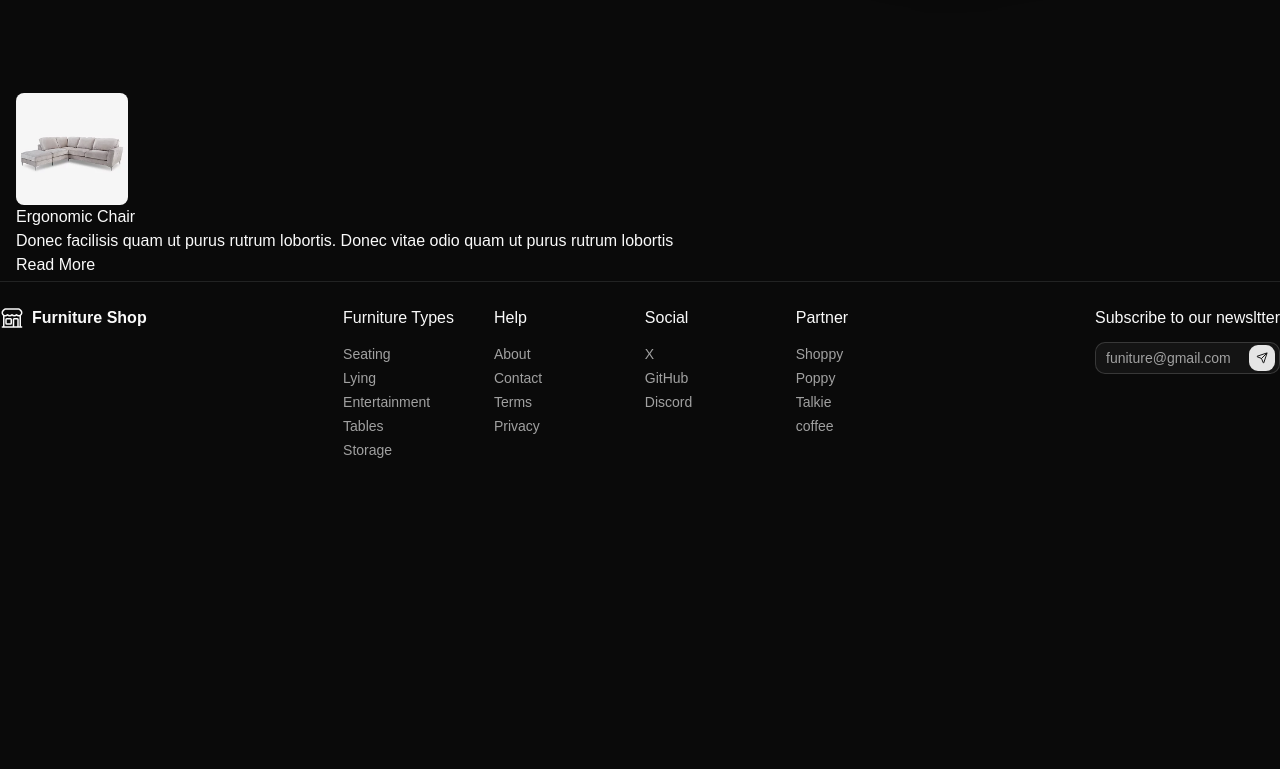
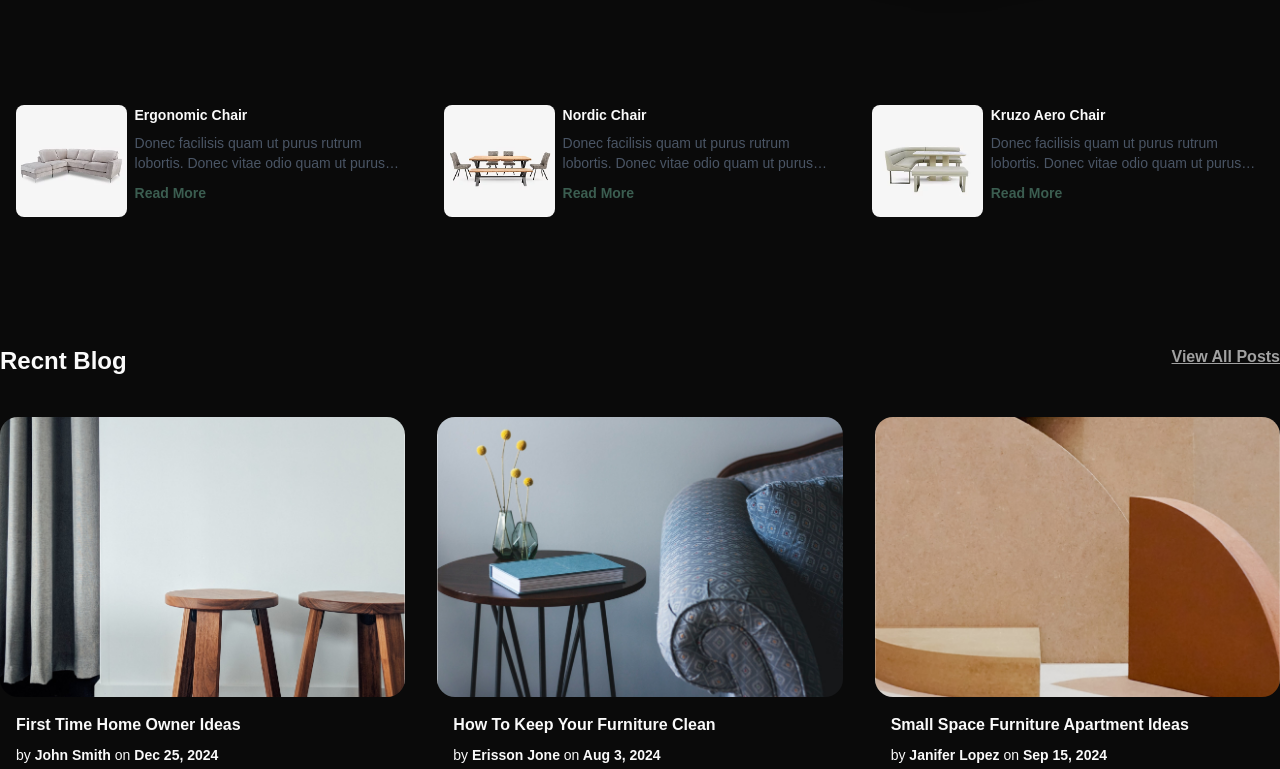
Before and after one commit to WaiKyawMyo/furniture-web, a React (Vite) app: page / in a window 1280 px wide. Shown: the part 631-1400 px from the top of the page. Before the commit the page ends 1117 px from the top, so only its background shows below. Built offline with nearby package versions, Linux system fonts and the light colour scheme.

Commit message:
Home BLog finish

```diff
--- a/src/Pages/Home.tsx
+++ b/src/Pages/Home.tsx
@@ -1,9 +1,20 @@
+import BlogCard from "@/components/blogs/BlogCard";
 import CarouselPlugin from "@/components/products/CarouselCard";
 import { Button } from "@/components/ui/button";
 import Couch from "@/data/images/couch.png";
+import { posts } from "@/data/posts";
 import { products } from "@/data/products";
 import { Link } from "react-router";
+
+const samplePosts = posts.slice(0,3)
+
 const Home = () => {
+  const Title = ({title,href,sideText}:{title:string,href:string,sideText:string})=> (
+    <div className="px-4 md:px-0 lg:px-0 mt-28 mb-10 flex flex-col lg:flex-row lg:justify-between md:flex-row md:justify-between ">
+      <h2 className="text-2xl font-bold mb-4 md:mb-0">{title}</h2>
+      <Link className="text-muted-foreground font-semibold underline" to={href}>{sideText}</Link>
+    </div>
+  )
   return (
     <div className="container mx-auto">
       <div className=" flex flex-col lg:flex-row lg:justify-between ">
@@ -36,6 +47,8 @@ const Home = () => {
         <img className="w-full lg:3/5" src={Couch} alt="" />
       </div>
       <CarouselPlugin products={products}/>
+      <Title title="Recnt Blog" href="/blogs" sideText="View All Posts"/>
+      <BlogCard posts={samplePosts}/>
     </div>
   );
 };
--- a/src/components/Layout/MainNavigation.tsx
+++ b/src/components/Layout/MainNavigation.tsx
@@ -46,19 +46,17 @@ const MainNavigation = ({ items }: MainnavigationProps) => {
             </NavigationMenuItem>
           ) : null}
 
-          {items?.[0].menu && (
+          {items?.[0].menu &&
             items[0].menu.map((item) => (
-            <NavigationMenuItem>
+              <NavigationMenuItem key={item.title}>
                 <NavigationMenuLink
                   asChild
                   className={navigationMenuTriggerStyle()}
                 >
                   <Link to={String(item.href)}>{item.title}</Link>
-
                 </NavigationMenuLink>
               </NavigationMenuItem>
-              ))
-          ) }
+            ))}
         </NavigationMenuList>
       </NavigationMenu>
     </div>
--- /dev/null
+++ b/src/components/blogs/BlogCard.tsx
@@ -0,0 +1,31 @@
+import type { Post } from "@/types";
+import { Link } from "react-router";
+
+interface PostProps {
+  posts: Post[];
+}
+
+const BlogCard = ({ posts }: PostProps) => {
+  return (
+    <div className="my-8 grid grid-cols-1 gap-8 px-4 md:grid-cols-2 lg:grid-cols-3 md:px-0">
+      {posts.map((post) => (
+        <Link key={post.id} to={`/blogs/${post.id}`}>
+          <img
+            src={post.image}
+            alt="Blog post"
+            className="w-full rounded-2xl mb-4"
+          />
+          <h3 className="line-clamp-1 ml-4 font-semibold ">{post.title}</h3>
+          <div className="ml-4 mt-2 text-sm">
+            <span>
+              by <span className="font-semibold">{post.author}</span> on
+               <span className="font-semibold"> {post.updated_at}</span>
+            </span>
+          </div>
+        </Link>
+      ))}
+    </div>
+  );
+};
+
+export default BlogCard;
--- a/src/components/products/CarouselCard.tsx
+++ b/src/components/products/CarouselCard.tsx
@@ -3,7 +3,7 @@
 import * as React from "react";
 import Autoplay from "embla-carousel-autoplay";
 
-import { Card, CardContent } from "@/components/ui/card";
+
 import {
   Carousel,
   CarouselContent,
@@ -26,18 +26,18 @@ export default function CarouselPlugin({ products }: ProductProp) {
     <Carousel plugins={[plugin.current]} className="w-full">
       <CarouselContent className="-ml-1">
         {products.map((product) => (
-          <CarouselItem key={product.id} className="-ml-1">
-            <div className="p-1">
+          <CarouselItem key={product.id} className="pl-1 lg:basis-1/3">
+            <div className="flex p-4 lg:px-4 gap-2">
               <img
                 src={product.images[0]}
                 alt={product.name}
                 className="size-28 rounded-md"
               />
-              <div>
-                <h3 className="">{product.name}</h3>
-                <p className="">{product.description}</p>
+              <div className="">
+                <h3 className="line-clamp-1 text-sm font-bold">{product.name}</h3>
+                <p className="my-2 line-clamp-2 text-sm text-gray-600 ">{product.description}</p>
 
-                <Link to={`/products/${product.id}`} className="">
+                <Link to={`/products/${product.id}`} className="text-sm font-semibold text-own">
                   Read More
                 </Link>
               </div>
```
Lines whose indentation alone changed are shown as unchanged.
